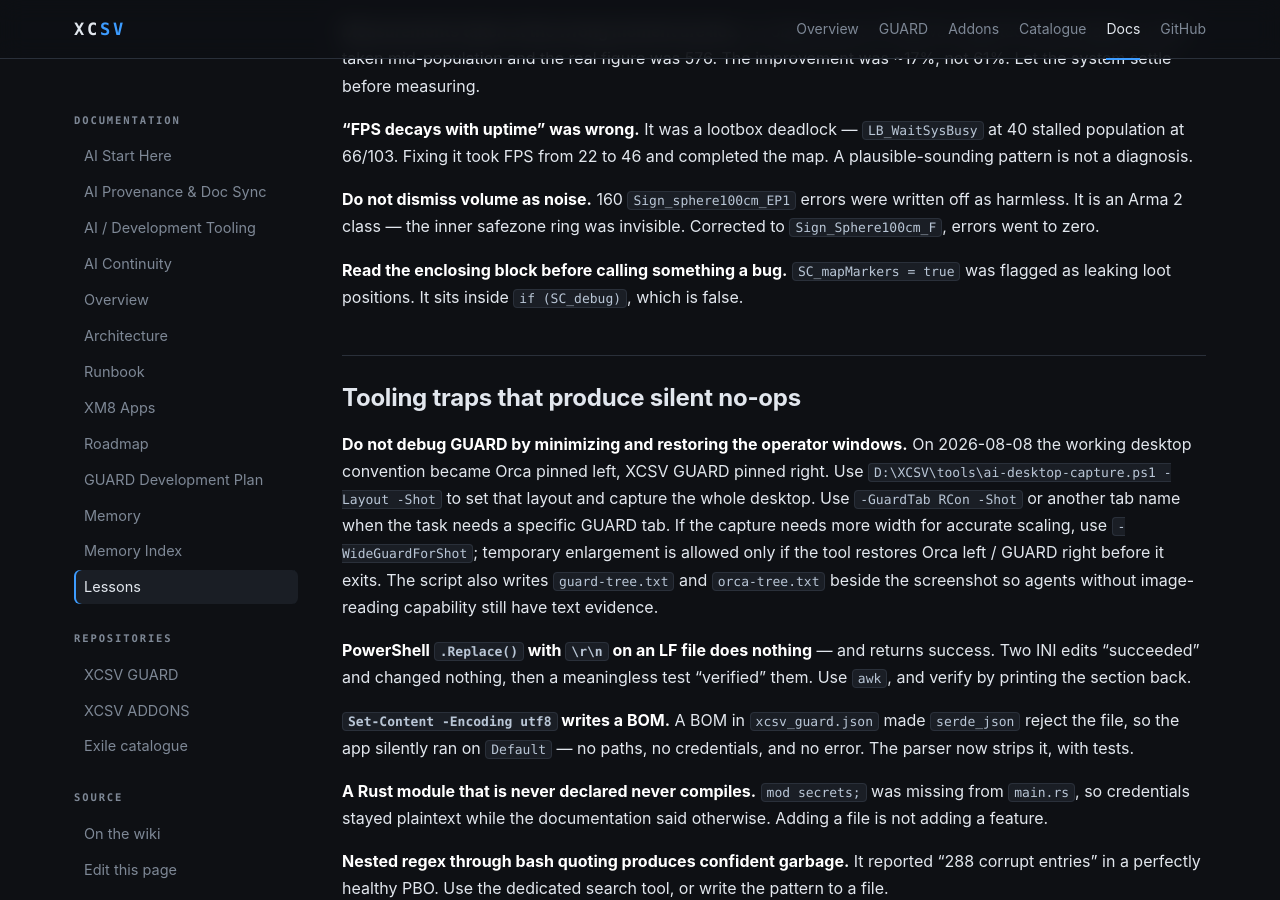
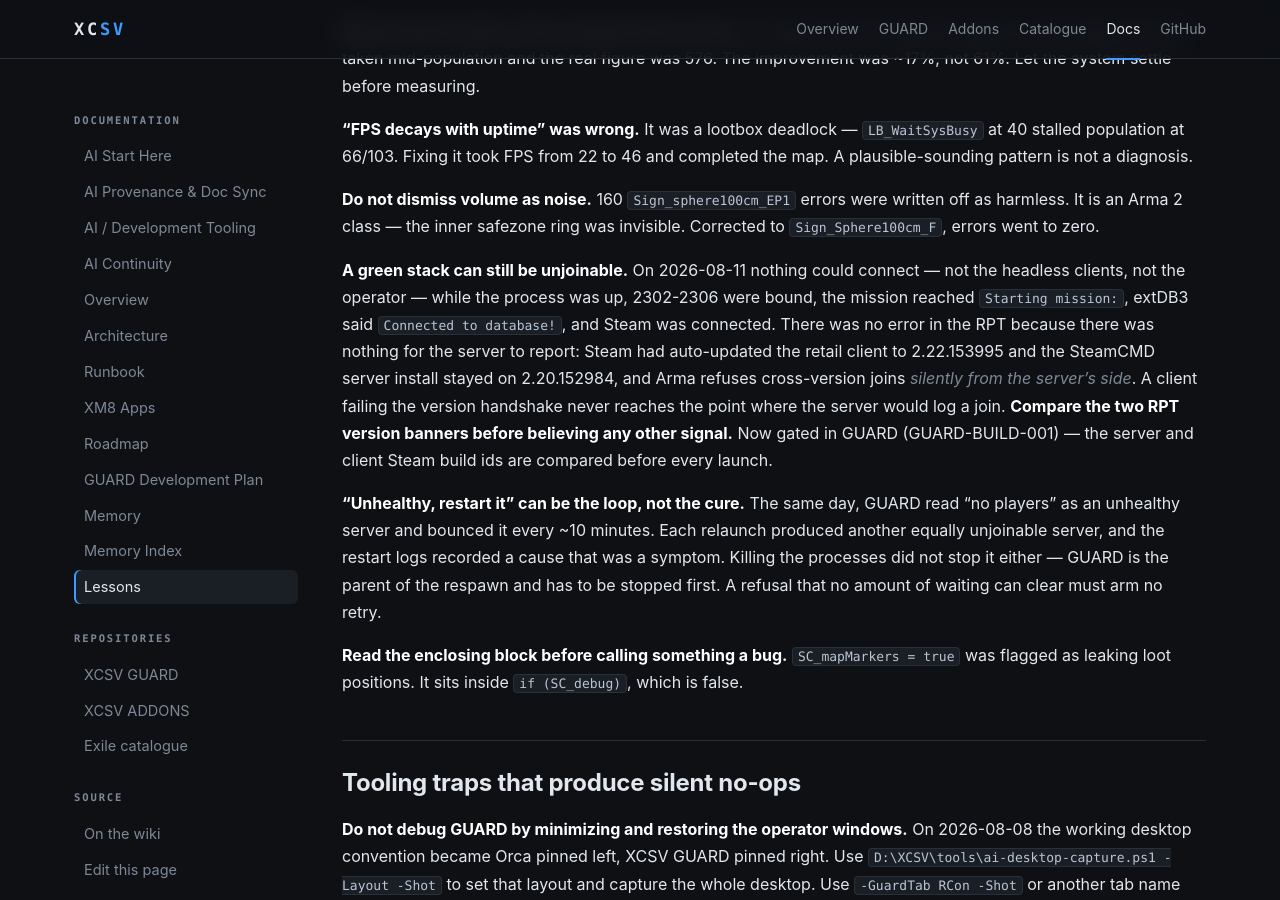
Before and after one commit to x-cessive/XCSV, a Jekyll site: the page built from docs/wiki/Lessons.md, in a window 1280 px wide and 900 px high, scrolled down 1055 px. Built offline with Jekyll 4.4.1, drawn with Linux system fonts in a browser that asks for light colours.

Commit message:
Regenerate docs/wiki from wiki/ [skip ci]

```diff
--- a/docs/wiki/Lessons.md
+++ b/docs/wiki/Lessons.md
@@ -59,6 +59,25 @@ to 46 and completed the map. A plausible-sounding pattern is not a diagnosis.
 **Do not dismiss volume as noise.** 160 `Sign_sphere100cm_EP1` errors were
 written off as harmless. It is an Arma 2 class — the inner safezone ring was
 invisible. Corrected to `Sign_Sphere100cm_F`, errors went to zero.
+
+**A green stack can still be unjoinable.** On 2026-08-11 nothing could connect —
+not the headless clients, not the operator — while the process was up, 2302-2306
+were bound, the mission reached `Starting mission:`, extDB3 said
+`Connected to database!`, and Steam was connected. There was no error in the RPT
+because there was nothing for the server to report: Steam had auto-updated the
+retail client to 2.22.153995 and the SteamCMD server install stayed on
+2.20.152984, and Arma refuses cross-version joins *silently from the server's
+side*. A client failing the version handshake never reaches the point where the
+server would log a join. **Compare the two RPT version banners before believing
+any other signal.** Now gated in GUARD (GUARD-BUILD-001) — the server and client
+Steam build ids are compared before every launch.
+
+**"Unhealthy, restart it" can be the loop, not the cure.** The same day, GUARD
+read "no players" as an unhealthy server and bounced it every ~10 minutes. Each
+relaunch produced another equally unjoinable server, and the restart logs
+recorded a cause that was a symptom. Killing the processes did not stop it
+either — GUARD is the parent of the respawn and has to be stopped first. A
+refusal that no amount of waiting can clear must arm no retry.
 
 **Read the enclosing block before calling something a bug.** `SC_mapMarkers = true`
 was flagged as leaking loot positions. It sits inside `if (SC_debug)`, which is
```
Also changed, not shown: docs/wiki/Runbook.md (+43 -0 lines).
